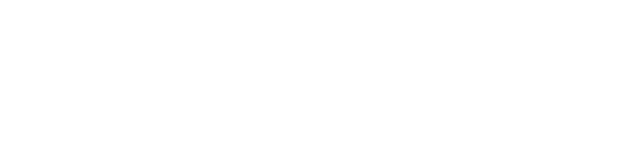
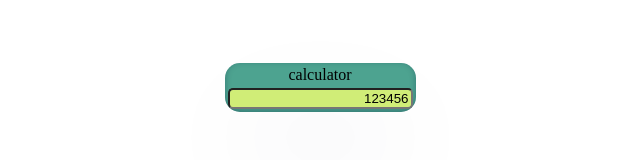
Before and after one commit to chinthaka-madushan/Calculator, a plain HTML site: page index.html in a window 1280 px wide. Shown: the whole page, without its empty margins (320-960 px from the left). Drawn offline with Linux system fonts and the light colour scheme; files that its build step writes are made by us from their sources.

Commit message:
second commit

```diff
--- a/index.html
+++ b/index.html
@@ -4,10 +4,21 @@
     <meta charset="UTF-8">
     <meta name="viewport" content="width=device-width, initial-scale=1.0">
     <title>Calculator</title>
-    <link rel="stylesheet" href="style.css">
+    <link rel="stylesheet" href="css/style.css">
 </head>
 <body>
-
+    <table class="cal">
+        <tr>
+            <td>
+                calculator
+            </td>
+        </tr>
+        <tr>
+            <td>
+                <input type="text" class="display" value="123456">
+            </td>
+        </tr>
+    </table>
     <script src="app.js"></script>
 </body>
 </html>
```
